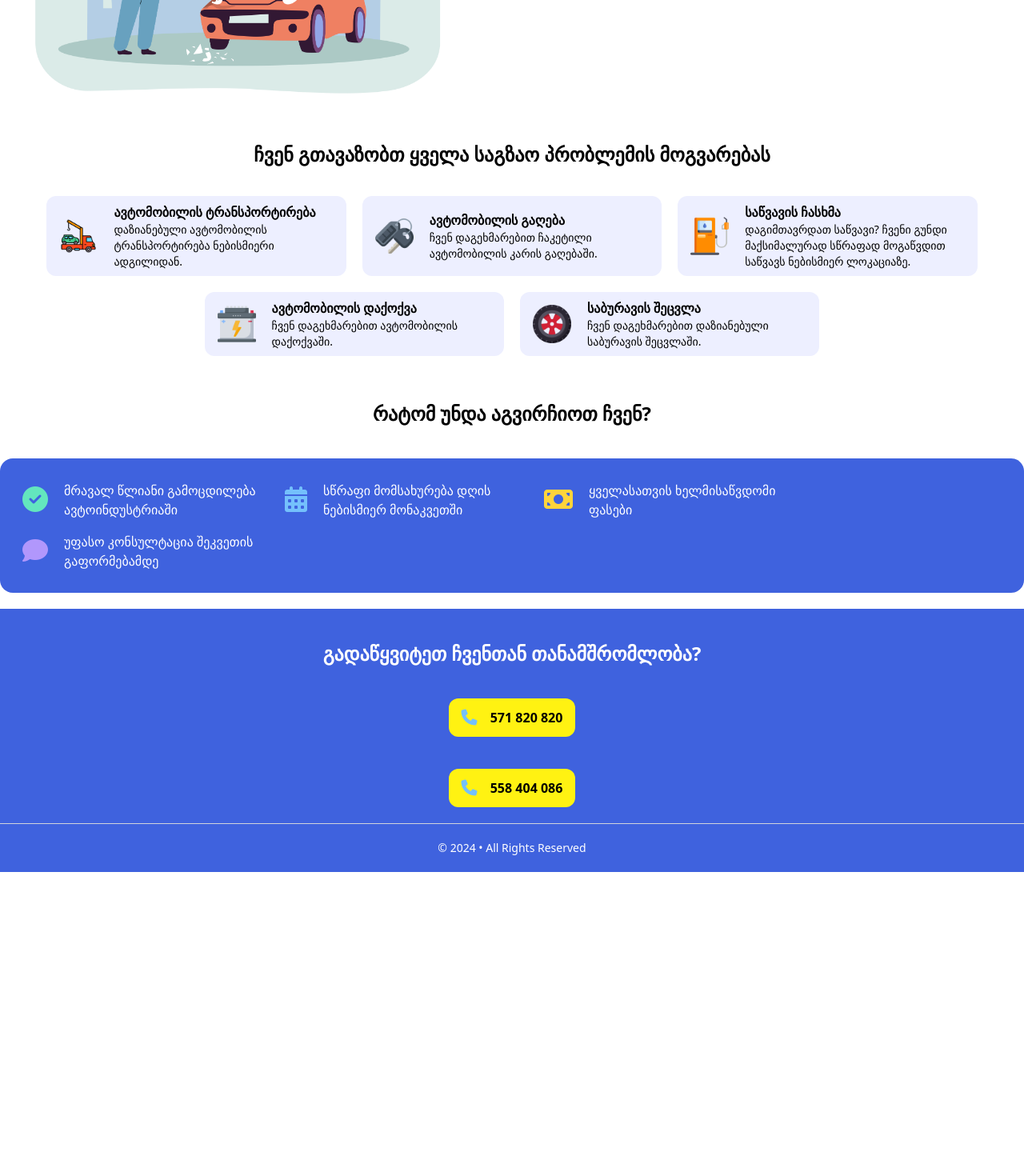
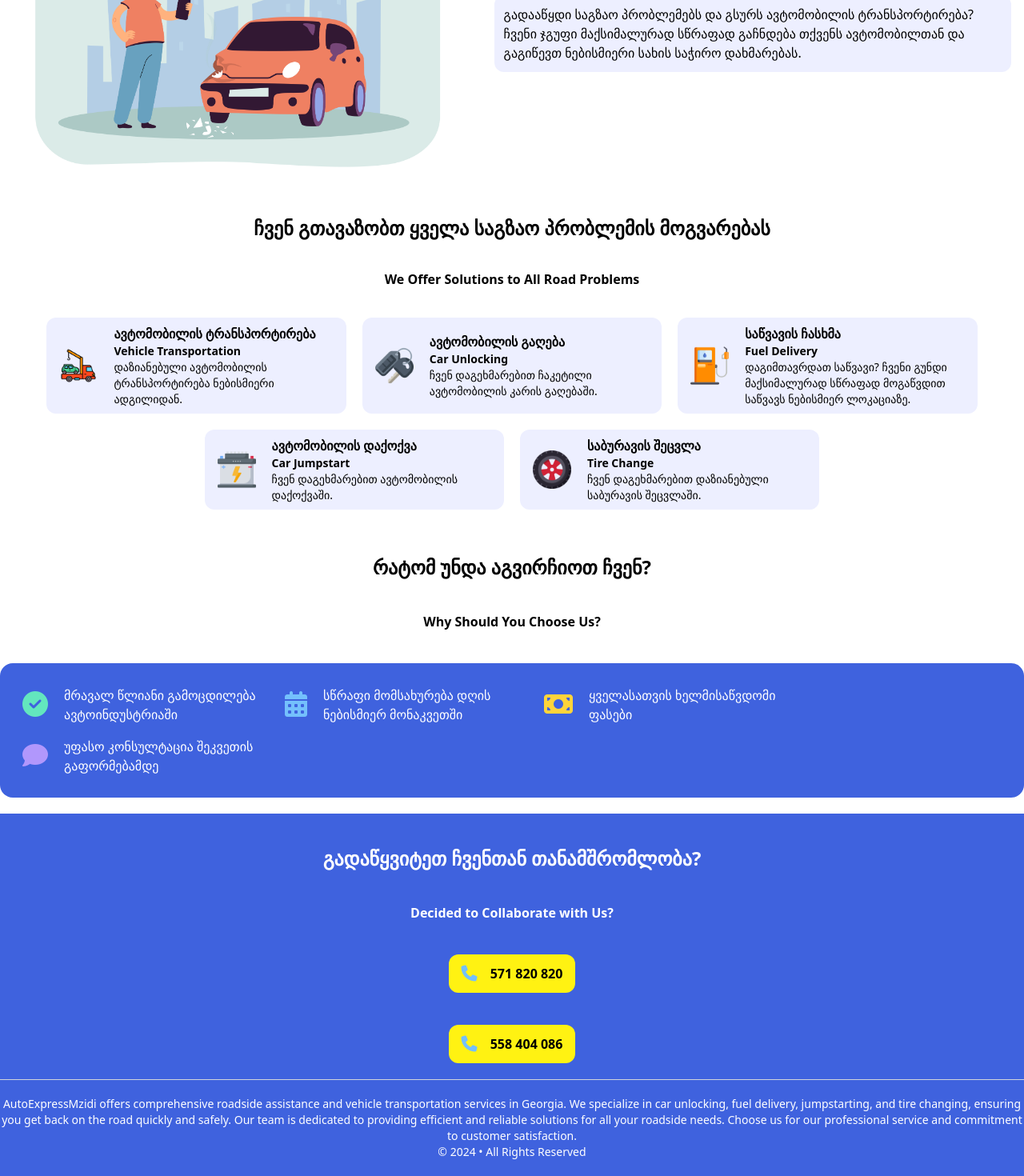
Before and after one commit to Aristocrat4/tripsho, an Angular app: page / in a window 1280 px wide. Shown: the part 925-2395 px from the top of the page at 80% size. Before the commit the page ends 2015 px from the top, so only its background shows below. Built offline with nearby package versions, Linux system fonts and the light colour scheme.

Commit message:
add texts in english

```diff
--- a/src/app/components/footer/footer.component.html
+++ b/src/app/components/footer/footer.component.html
@@ -5,6 +5,9 @@
     >
       <h2 class="text-center text-2xl font-bold">
         გადაწყვიტეთ ჩვენთან თანამშრომლობა?
+      </h2>
+      <h2 class="text-center text-base font-bold">
+        Decided to Collaborate with Us?
       </h2>
       <a href="tel:+9955551099999">
         <button
@@ -25,6 +28,14 @@
     </div>
     <div class="lower py-5">
       <p class="text-center text-sm font-medium">
+        AutoExpressMzidi offers comprehensive roadside assistance and vehicle
+        transportation services in Georgia. We specialize in car unlocking, fuel
+        delivery, jumpstarting, and tire changing, ensuring you get back on the
+        road quickly and safely. Our team is dedicated to providing efficient
+        and reliable solutions for all your roadside needs. Choose us for our
+        professional service and commitment to customer satisfaction.
+      </p>
+      <p class="text-center text-sm font-medium">
         © 2024 • All Rights Reserved
       </p>
     </div>
--- a/src/app/components/hero/hero.component.html
+++ b/src/app/components/hero/hero.component.html
@@ -8,7 +8,9 @@
       class="text-wrapper flex flex-col justify-center items-center text-center gap-5"
     >
       <h1 class="text-3xl font-bold">ევაკუატორი გამოძახებით</h1>
+      <h2 class="text-xl font-bold">Evacuator on Call</h2>
       <h2 class="text-2xl font-semibold">საგზაო დახმარება</h2>
+      <h2 class="text-base font-semibold">Roadside Assistance</h2>
       <p class="text-lg">
         ავტო ექსპრესი მოგიგვარებთ ნებისმიერ საგზაო პრობლემას სწრაფად და
         ხელმისაწვდომ ფასად
--- a/src/app/components/ourservice/ourservice.component.html
+++ b/src/app/components/ourservice/ourservice.component.html
@@ -12,6 +12,9 @@
       <h2 class="text-2xl font-bold lg:text-center lg:mb-5">
         ჩვენ გთავაზობთ ყველა საგზაო პრობლემის მოგვარებას
       </h2>
+      <h2 class="text-base font-bold lg:text-center lg:mb-5">
+        We Offer Solutions to All Road Problems
+      </h2>
       <div
         class="offer-cards flex flex-col lg:flex-row lg:flex-wrap lg:justify-center gap-5"
       >
@@ -25,6 +28,7 @@
           />
           <div class="text max-w-[90%]">
             <h3 class="text-base font-semibold">ავტომობილის ტრანსპორტირება</h3>
+            <h3 class="text-sm font-semibold">Vehicle Transportation</h3>
             <p class="text-sm">
               დაზიანებული ავტომობილის ტრანსპორტირება ნებისმიერი ადგილიდან.
             </p>
@@ -40,6 +44,7 @@
           />
           <div class="text max-w-[90%]">
             <h3 class="text-base font-semibold">ავტომობილის გაღება</h3>
+            <h3 class="text-sm font-semibold">Car Unlocking</h3>
             <p class="text-sm">
               ჩვენ დაგეხმარებით ჩაკეტილი ავტომობილის კარის გაღებაში.
             </p>
@@ -55,6 +60,7 @@
           />
           <div class="text max-w-[90%]">
             <h3 class="text-base font-semibold">საწვავის ჩასხმა</h3>
+            <h3 class="text-sm font-semibold">Fuel Delivery</h3>
             <p class="text-sm">
               დაგიმთავრდათ საწვავი? ჩვენი გუნდი მაქსიმალურად სწრაფად მოგაწვდით
               საწვავს ნებისმიერ ლოკაციაზე.
@@ -71,6 +77,7 @@
           />
           <div class="text max-w-[90%]">
             <h3 class="text-base font-semibold">ავტომობილის დაქოქვა</h3>
+            <h3 class="text-sm font-semibold">Car Jumpstart</h3>
             <p class="text-sm">ჩვენ დაგეხმარებით ავტომობილის დაქოქვაში.</p>
           </div>
         </div>
@@ -80,6 +87,7 @@
           <img class="w-12 h-12" src="../../../assets/wheel.png" alt="towing" />
           <div class="text max-w-[90%]">
             <h3 class="text-base font-semibold">საბურავის შეცვლა</h3>
+            <h3 class="text-sm font-semibold">Tire Change</h3>
             <p class="text-sm">
               ჩვენ დაგეხმარებით დაზიანებული საბურავის შეცვლაში.
             </p>
--- a/src/app/components/trust/trust.component.html
+++ b/src/app/components/trust/trust.component.html
@@ -2,6 +2,9 @@
   <div class="container pb-5 lg:w-fit">
     <h2 class="font-semibold text-2xl text-center mb-10">
       რატომ უნდა აგვირჩიოთ ჩვენ?
+    </h2>
+    <h2 class="font-semibold text-base text-center mb-10">
+      Why Should You Choose Us?
     </h2>
     <div
       class="reasons bg-[#3F62DE] text-white w-[90%] lg:w-fit mx-auto p-7 rounded-2xl flex flex-col gap-4 lg:flex-row lg:flex-wrap"
```
